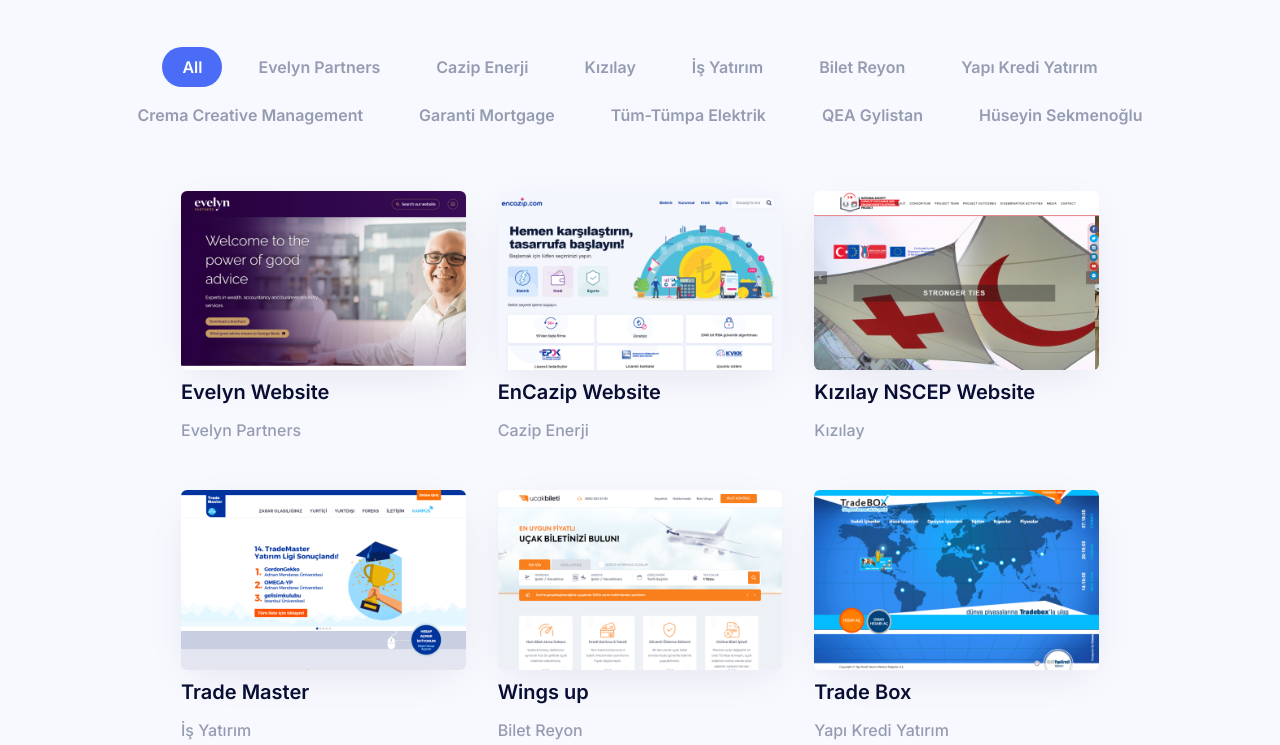
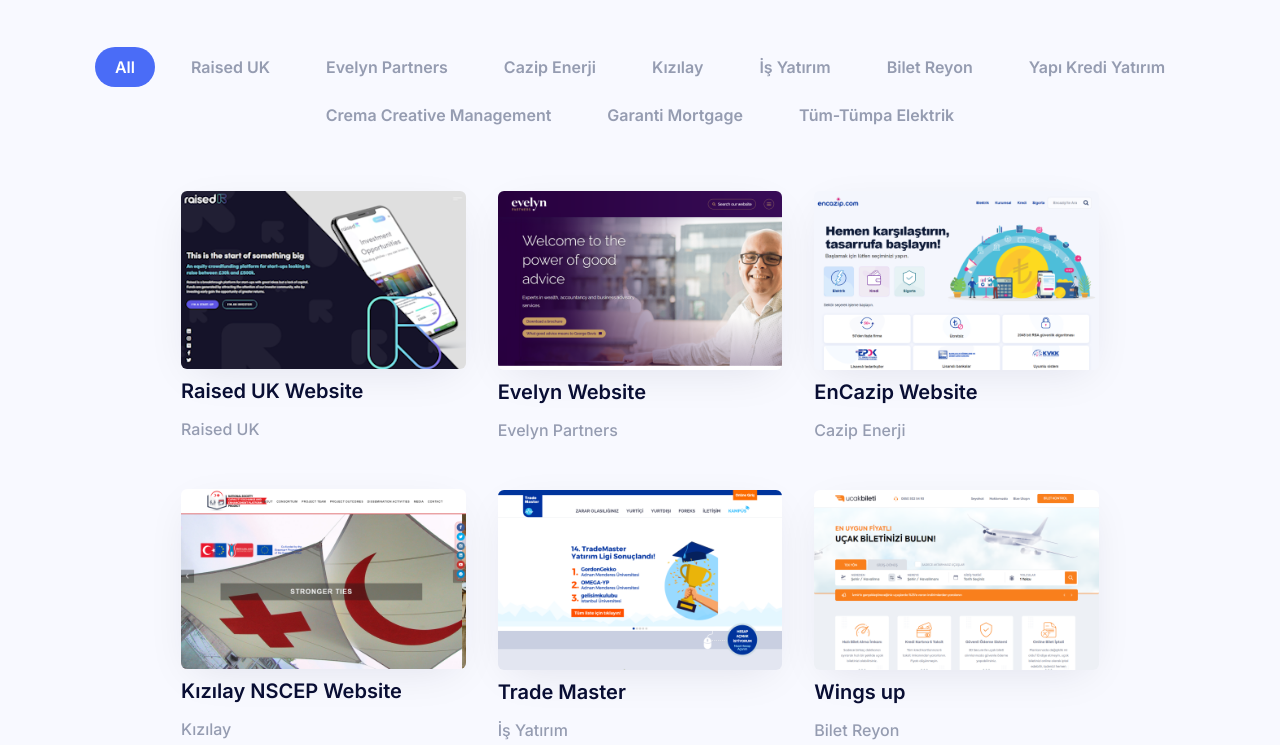
Before and after one commit to huseyin-sekmenoglu-covergo/sekmen.dev, a plain HTML site: page index.html in a window 1280 px wide. Shown: the part 2337-3082 px from the top of the page. Drawn offline with Linux system fonts and the light colour scheme.

Commit message:
updaed projects

```diff
--- a/index.html
+++ b/index.html
@@ -366,6 +366,12 @@
 							</button>
 							<button
 								class="sm:font-semibold text-sm sm:text-base block py-2 px-5 md:mx-2 mb-2 rounded-full text-body-color hover:bg-primary hover:text-white"
+								data-filter=".raised-uk"
+							>
+								Raised UK
+							</button>
+							<button
+								class="sm:font-semibold text-sm sm:text-base block py-2 px-5 md:mx-2 mb-2 rounded-full text-body-color hover:bg-primary hover:text-white"
 								data-filter=".evelyn-partners"
 							>
 								Evelyn Partners
@@ -418,7 +424,7 @@
 							>
 								Tüm-Tümpa Elektrik
 							</button>
-							<button
+							<!-- <button
 								class="sm:font-semibold text-sm sm:text-base block py-2 px-5 md:mx-2 mb-2 rounded-full text-body-color hover:bg-primary hover:text-white"
 								data-filter=".qea-gylistan"
 							>
@@ -429,7 +435,7 @@
 								data-filter=".hüseyin-sekmenoğlu"
 							>
 								Hüseyin Sekmenoğlu
-							</button>
+							</button> -->
 						</div>
 					</div>
 				</div>
@@ -437,6 +443,39 @@
 				<div class="portfolio-container flex justify-center -mx-4">
 					<div class="w-full xl:w-10/12 px-4">
 						<div class="items-wrapper flex flex-wrap justify-center mx-[-16px]" style="position: relative; height: 2533.42px">
+							<div class="w-full md:w-1/3 px-4 item raised-uk" style="position: absolute; left: 0px; top: 0px">
+								<div class="mb-12">
+									<div class="relative group overflow-hidden shadow-service rounded-md">
+										<img
+											src="/media/gdfg4d/raiseduk-thumb.png?width=370&amp;height=270&amp;v=1db005af2cd7790"
+											alt="Raised UK Website"
+											width="370"
+											height="270"
+											class="w-full"
+										/>
+										<div
+											class="absolute w-full h-full top-0 left-0 bg-primary bg-opacity-[17%] flex items-center justify-center opacity-0 invisible group-hover:opacity-100 group-hover:visible transition"
+										>
+											<a href="/media/gdfg4d/raiseduk.png" class="glightbox w-10 h-10 flex items-center justify-center bg-primary text-white rounded-full">
+												<svg width="14" height="14" viewBox="0 0 14 14" fill="none" xmlns="http://www.w3.org/2000/svg">
+													<path d="M14 8H8V14H6V8H0V6H6V0H8V6H14V8Z" fill="white"></path>
+												</svg>
+											</a>
+										</div>
+									</div>
+									<h3 class="mt-2">
+										<a
+											href="https://www.raiseduk.com/"
+											target="_blank"
+											rel="noopener"
+											class="font-semibold text-black hover:text-primary text-xl inline-block mb-3"
+										>
+											Raised UK Website
+										</a>
+									</h3>
+									<p class="font-medium text-base text-body-color">Raised UK</p>
+								</div>
+							</div>
 							<div class="w-full md:w-1/3 px-4 item evelyn-partners" style="position: absolute; left: 0px; top: 0px">
 								<div class="mb-12">
 									<div class="relative group overflow-hidden shadow-service rounded-md">
@@ -944,7 +983,7 @@
 									<p class="font-medium text-base text-body-color">Garanti Mortgage</p>
 								</div>
 							</div>
-							<div class="w-full md:w-1/3 px-4 item qea-gylistan" style="position: absolute; left: 0px; top: 1821.01px">
+							<!-- <div class="w-full md:w-1/3 px-4 item qea-gylistan" style="position: absolute; left: 0px; top: 1821.01px">
 								<div class="mb-12">
 									<div class="relative group overflow-hidden shadow-service rounded-md">
 										<img
@@ -991,7 +1030,7 @@
 									<h3 class="mt-2">Reports Management</h3>
 									<p class="font-medium text-base text-body-color">QEA Gylistan</p>
 								</div>
-							</div>
+							</div> -->
 							<div class="w-full md:w-1/3 px-4 item tüm-tümpa-elektrik" style="position: absolute; left: 733.312px; top: 1805.01px">
 								<div class="mb-12">
 									<div class="relative group overflow-hidden shadow-service rounded-md">
@@ -1025,7 +1064,7 @@
 									<p class="font-medium text-base text-body-color">Tüm-Tümpa Elektrik</p>
 								</div>
 							</div>
-							<div class="w-full md:w-1/3 px-4 item qea-gylistan" style="position: absolute; left: 0px; top: 2169.22px">
+							<!-- <div class="w-full md:w-1/3 px-4 item qea-gylistan" style="position: absolute; left: 0px; top: 2169.22px">
 								<div class="mb-12">
 									<div class="relative group overflow-hidden shadow-service rounded-md">
 										<img
@@ -1081,7 +1120,7 @@
 									</h3>
 									<p class="font-medium text-base text-body-color">Hüseyin Sekmenoğlu</p>
 								</div>
-							</div>
+							</div> -->
 						</div>
 					</div>
 				</div>
```
Also changed, not shown: media/gdfg4d/raiseduk-thumb.png (added), media/gdfg4d/raiseduk.png (added).
